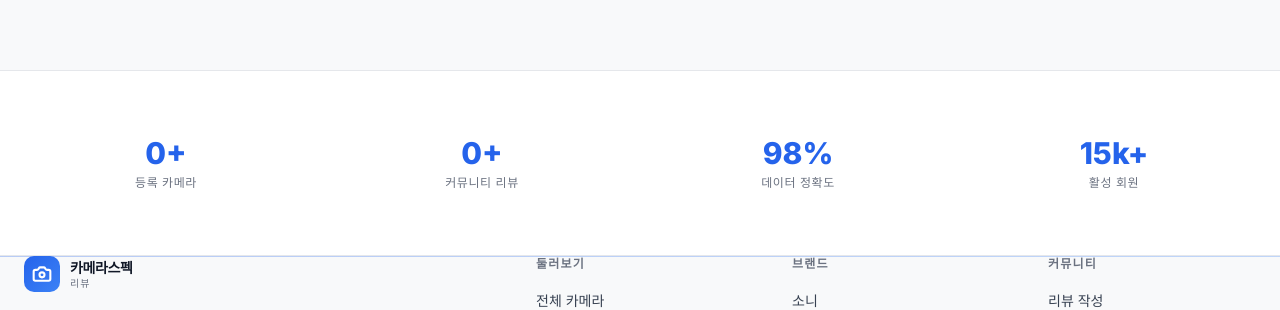
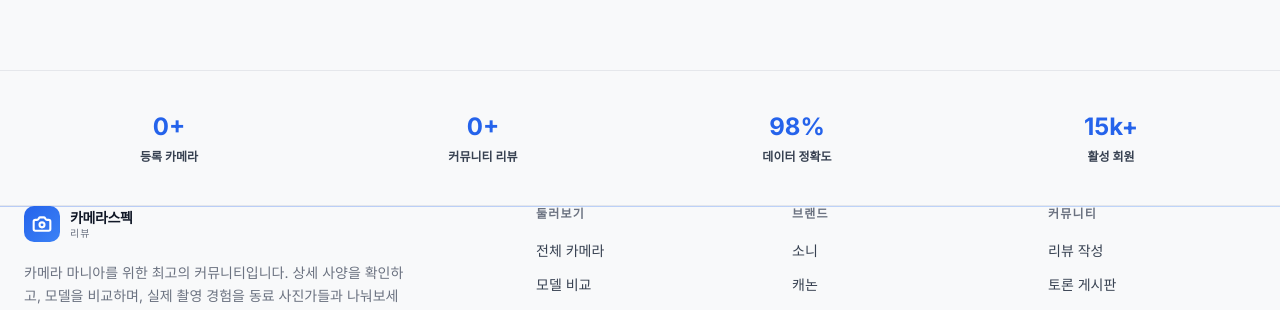
Before and after one commit to jae02/camview, a Next.js app: page / in a window 1280 px wide. Shown: the part 1106-1416 px from the top of the page. Built offline with nearby package versions, Linux system fonts and the light colour scheme; no server answers; the database is empty; a web font is replaced by a local one.

Commit message:
Refactor community stats section: reduce padding, simplify typography for a cleaner look

```diff
--- a/src/app/page.tsx
+++ b/src/app/page.tsx
@@ -172,22 +172,25 @@ export default async function HomePage() {
            ══════════════════════════════════════════════════════════════ */}
       <section
         id="community-stats"
-        className="py-16"
+        className="py-10"
         style={{
-          background: "var(--bg-secondary)",
+          background: "var(--bg-primary)",
           borderTop: "1px solid var(--border-subtle)",
         }}
       >
         <div className="container-custom">
-          <div className="grid grid-cols-2 md:grid-cols-4 gap-8 text-center">
+          <div className="grid grid-cols-2 md:grid-cols-4 gap-6 text-center">
             {stats.map((stat) => (
-              <div key={stat.label} className="space-y-1">
-                <div className="text-3xl font-extrabold gradient-text">
+              <div key={stat.label} className="space-y-1.5 flex flex-col items-center justify-center">
+                <div
+                  className="text-2xl font-bold"
+                  style={{ color: "var(--accent-primary)" }}
+                >
                   {stat.value}
                 </div>
                 <p
-                  className="text-xs font-medium uppercase tracking-wider"
-                  style={{ color: "var(--text-tertiary)" }}
+                  className="text-xs font-semibold"
+                  style={{ color: "var(--text-secondary)" }}
                 >
                   {stat.label}
                 </p>
```
